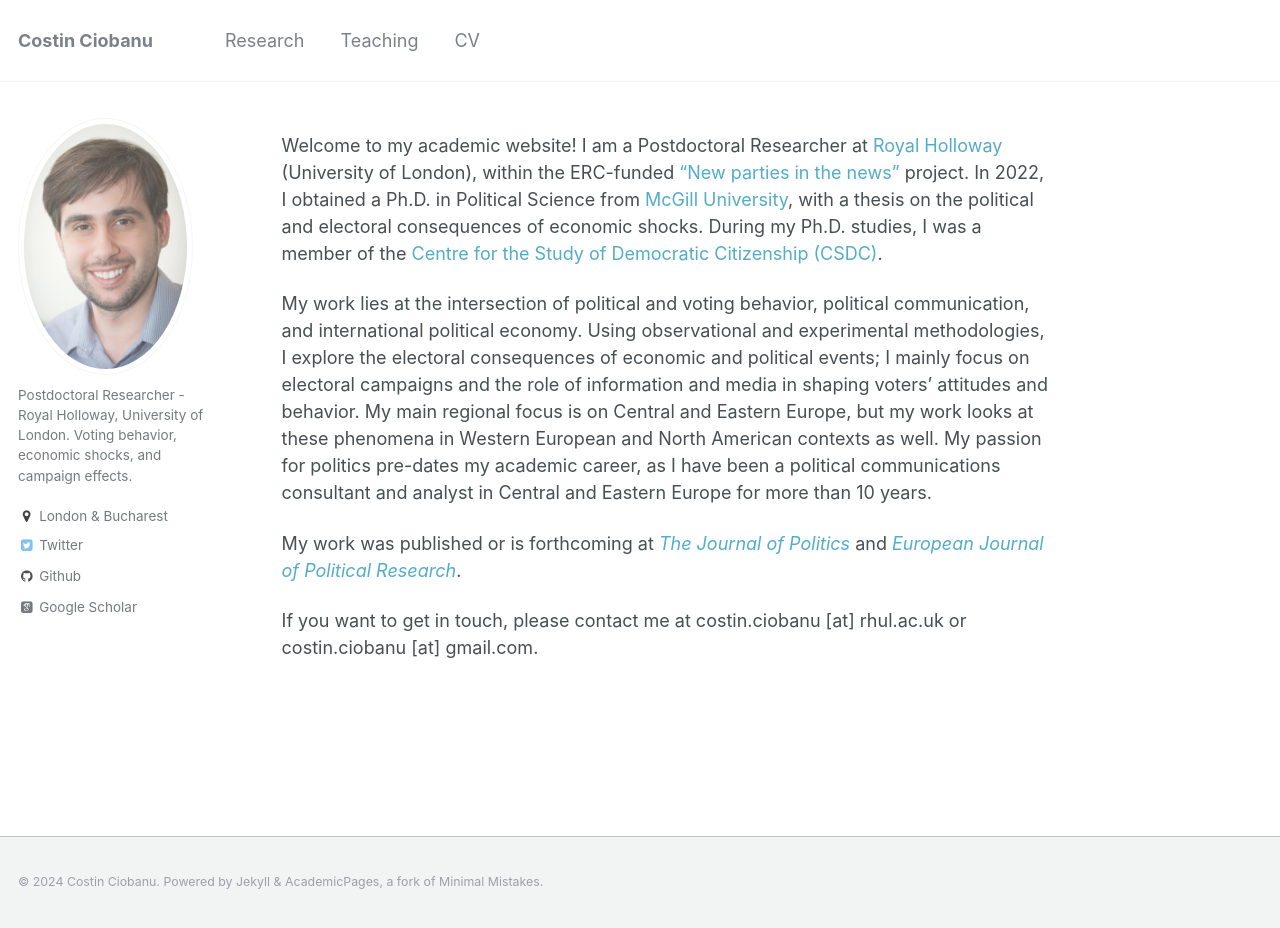
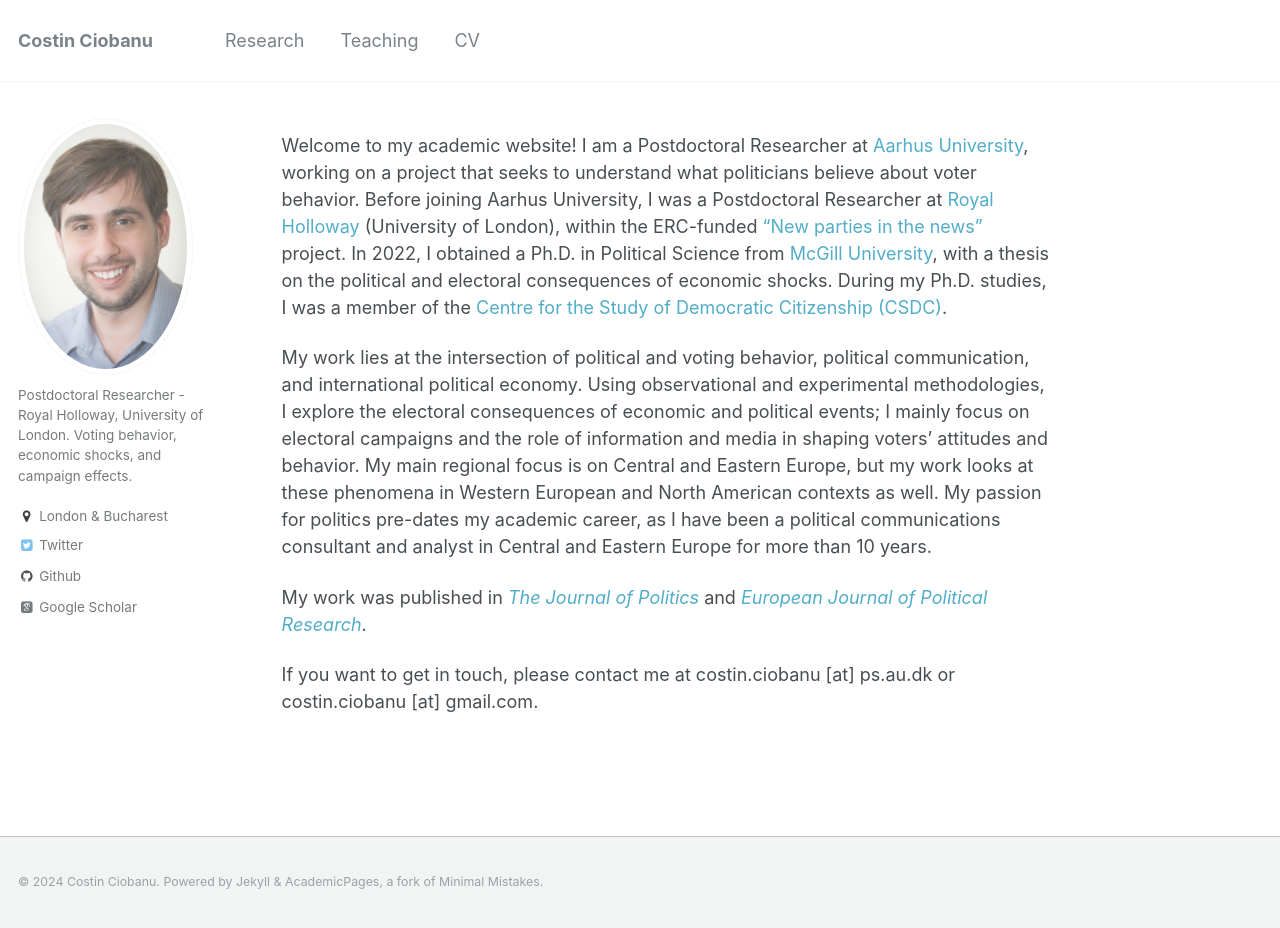
Before and after one commit to costinciobanu/costinciobanu.github.io, a Jekyll site: the page built from _pages/about.md, in a window 1280 px wide and 928 px high. Built offline with Jekyll 4.4.1, drawn with Linux system fonts in a browser that asks for light colours; some web fonts are replaced.

Commit message:
Update about.md

```diff
--- a/_pages/about.md
+++ b/_pages/about.md
@@ -7,10 +7,10 @@ redirect_from:
   - /about.html
 ---
 
-Welcome to my academic website! I am a Postdoctoral Researcher at [Royal Holloway](https://www.royalholloway.ac.uk/research-and-teaching/departments-and-schools/politics-and-international-relations/) (University of London), within the ERC-funded ["New parties in the news"](https://www.newnewsproject.com/) project. In 2022, I obtained a Ph.D. in Political Science from [McGill University](https://www.mcgill.ca/politicalscience/), with a thesis on the political and electoral consequences of economic shocks. During my Ph.D. studies, I was a member of the [Centre for the Study of Democratic Citizenship (CSDC)](https://csdc-cecd.ca/).
+Welcome to my academic website! I am a Postdoctoral Researcher at [Aarhus University](https://ps.au.dk/en), working on a project that seeks to understand what politicians believe about voter behavior. Before joining Aarhus University, I was a Postdoctoral Researcher at [Royal Holloway](https://www.royalholloway.ac.uk/research-and-teaching/departments-and-schools/politics-and-international-relations/) (University of London), within the ERC-funded ["New parties in the news"](https://www.newnewsproject.com/) project. In 2022, I obtained a Ph.D. in Political Science from [McGill University](https://www.mcgill.ca/politicalscience/), with a thesis on the political and electoral consequences of economic shocks. During my Ph.D. studies, I was a member of the [Centre for the Study of Democratic Citizenship (CSDC)](https://csdc-cecd.ca/).
 
 My work lies at the intersection of political and voting behavior, political communication, and international political economy. Using observational and experimental methodologies, I explore the electoral consequences of economic and political events; I mainly focus on electoral campaigns and the role of information and media in shaping voters’ attitudes and behavior. My main regional focus is on Central and Eastern Europe, but my work looks at these phenomena in Western European and North American contexts as well. My passion for politics pre-dates my academic career, as I have been a political communications consultant and analyst in Central and Eastern Europe for more than 10 years.
 
-My work was published or is forthcoming at [<em> The Journal of Politics</em> ](https://www.journals.uchicago.edu/doi/pdf/10.1086/711177) and [<em> European Journal of Political Research</em>](https://doi.org/10.1111/1475-6765.12604).
+My work was published in [<em> The Journal of Politics</em> ](https://www.journals.uchicago.edu/doi/pdf/10.1086/711177) and [<em> European Journal of Political Research</em>](https://doi.org/10.1111/1475-6765.12604).
 
-If you want to get in touch, please contact me at costin.ciobanu [at] rhul.ac.uk or costin.ciobanu [at] gmail.com.
+If you want to get in touch, please contact me at costin.ciobanu [at] ps.au.dk or costin.ciobanu [at] gmail.com.
```
